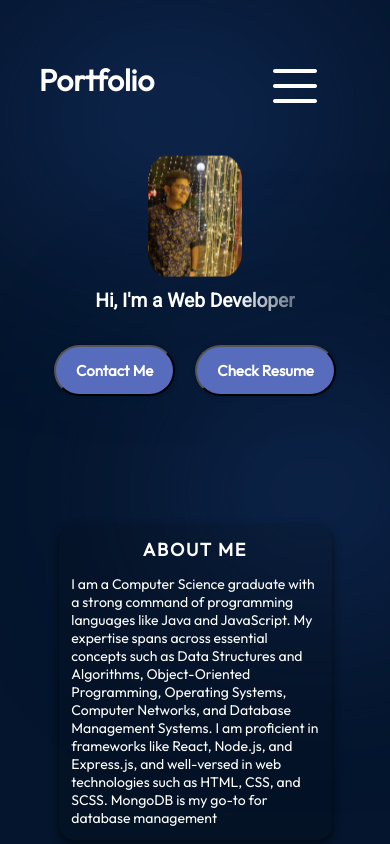
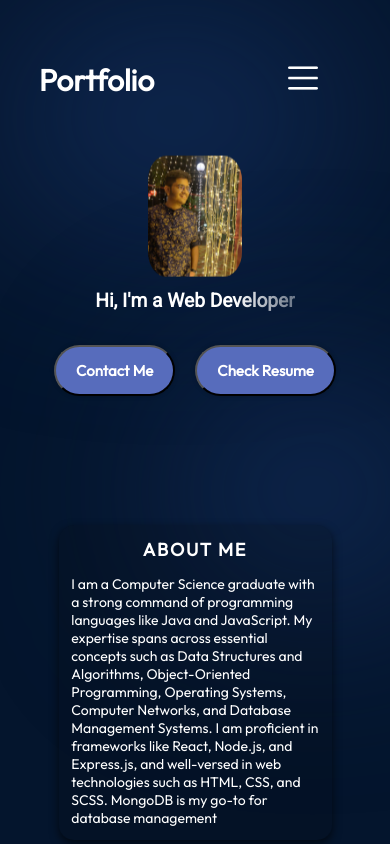
Before and after one commit to Aditya8903/My_Portfolio, a React (Vite) app: page / in a window 390 px wide. Shown: the top 844 px of the page. Built offline with nearby package versions, Linux system fonts and the light colour scheme.

Commit message:
fixed menu button

```diff
--- a/src/components/Navbar/Navbar.module.css
+++ b/src/components/Navbar/Navbar.module.css
@@ -82,3 +82,10 @@ html {
     z-index: 1;
   }
 }
+
+@media (max-width: 600px) {
+  .menuBtn {
+    width: 34px;
+    height: 34px;
+  }
+}
```
